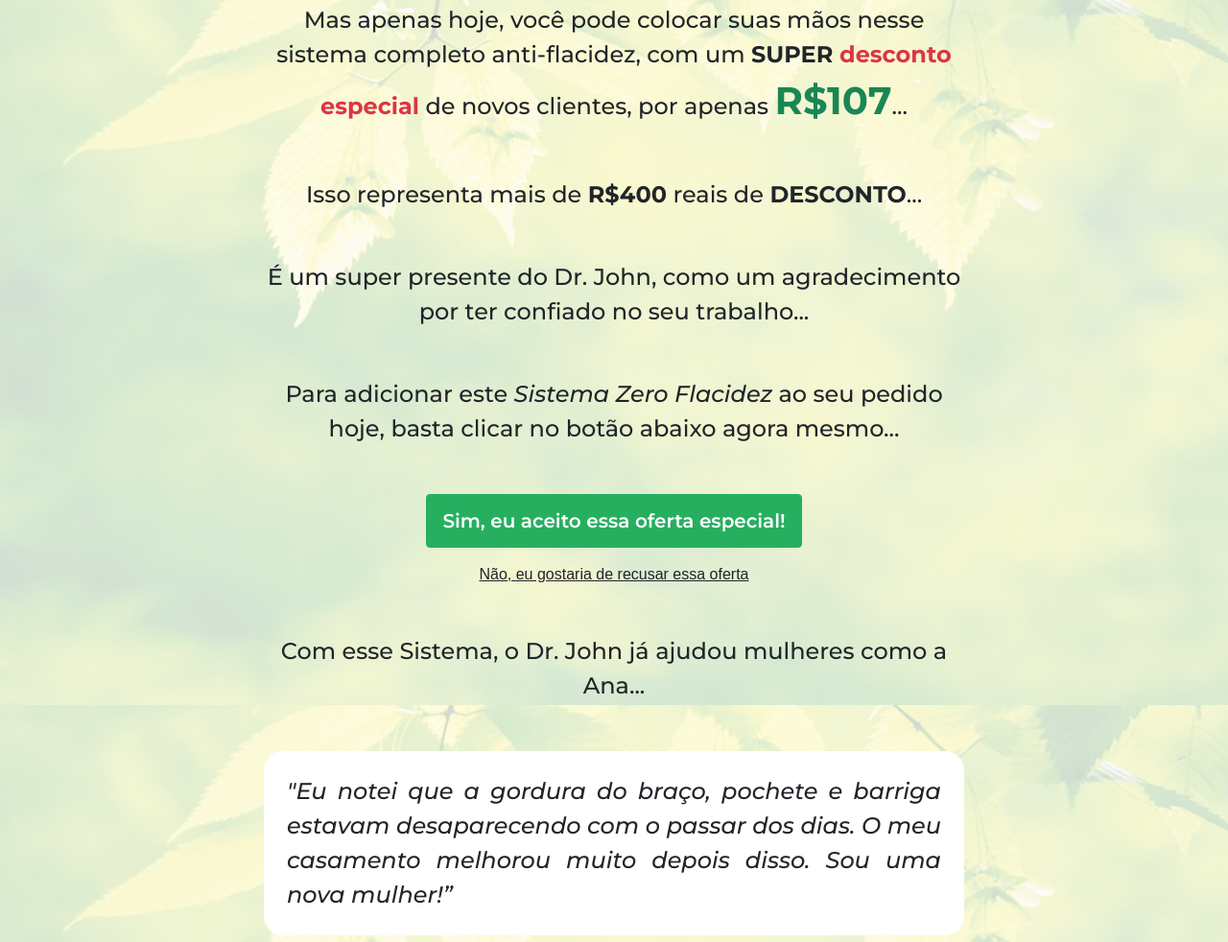
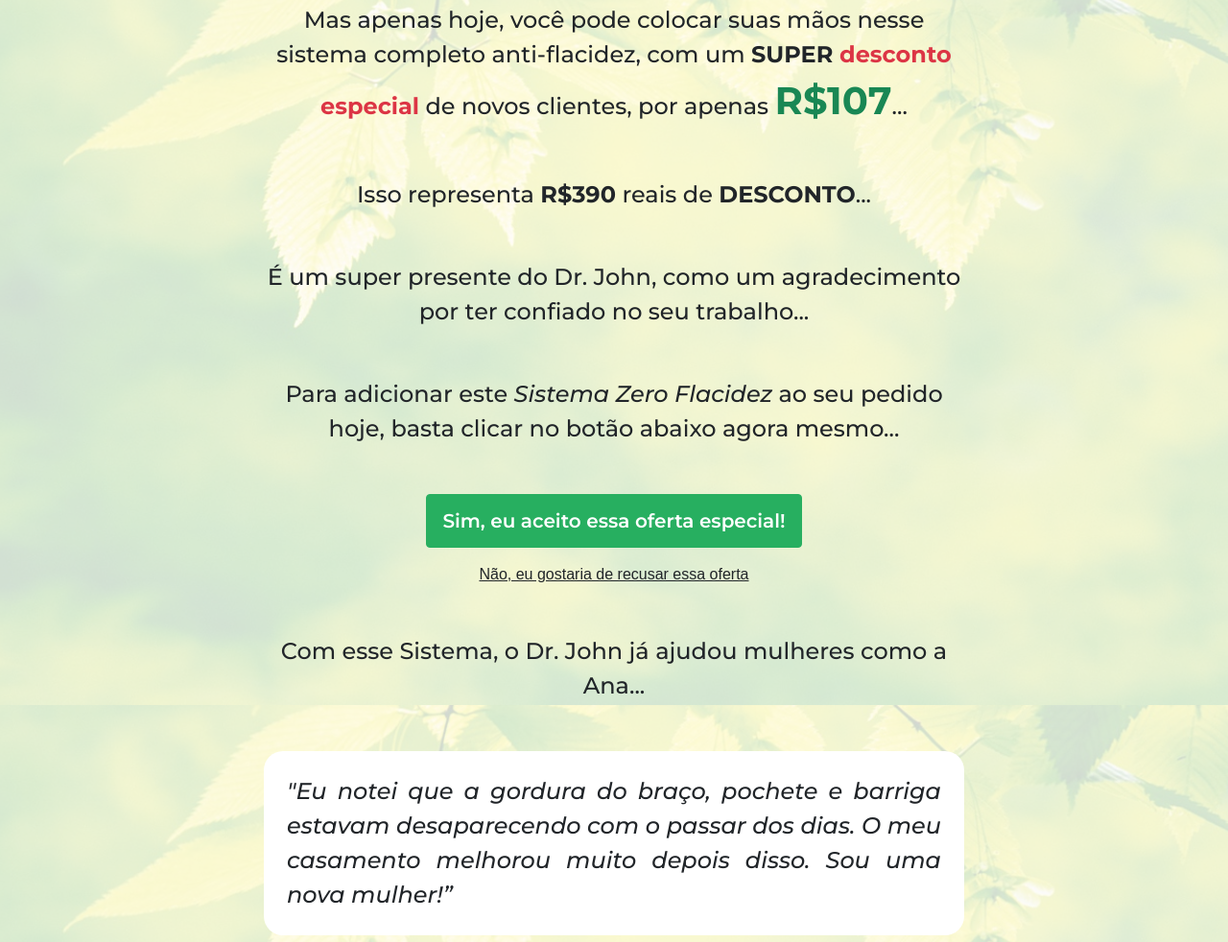
Before and after one commit to GeisterDigital/projetozero.site, a plain HTML site: page upsell1/index.html in a window 1280 px wide. Shown: the part 4865-5847 px from the top of the page at 96% size. Drawn offline with nearby package versions, Linux system fonts and the light colour scheme; files whose address does not match are found by name.

Commit message:
Update index.html

```diff
--- a/upsell1/index.html
+++ b/upsell1/index.html
@@ -108,7 +108,7 @@
           <p class="lead">É isso o que você consegue com o Sistema Zero Flacidez, do Dr. John...</p>
           <p class="lead">Veja, normalmente esse sistema é vendido normalmente por R$497...</p>
           <p class="lead">Mas apenas hoje, você pode colocar suas mãos nesse sistema completo anti-flacidez, com um <span class="font-weight-bold">SUPER <span class="text-danger">desconto especial</span></span> de novos clientes, por apenas <span class="price">R$107</span>...</p>
-          <p class="lead">Isso representa mais de <span class="font-weight-bold">R$400</span> reais de <span class="font-weight-bold">DESCONTO</span>...</p>
+          <p class="lead">Isso representa <span class="font-weight-bold">R$390</span> reais de <span class="font-weight-bold">DESCONTO</span>...</p>
           <p class="lead">É um super presente do Dr. John, como um agradecimento por ter confiado no seu trabalho...</p>
           <p class="lead">Para adicionar este <span class="font-italic">Sistema Zero Flacidez</span> ao seu pedido hoje, basta clicar no botão abaixo agora mesmo...</p>
           <div id="cta">
```
